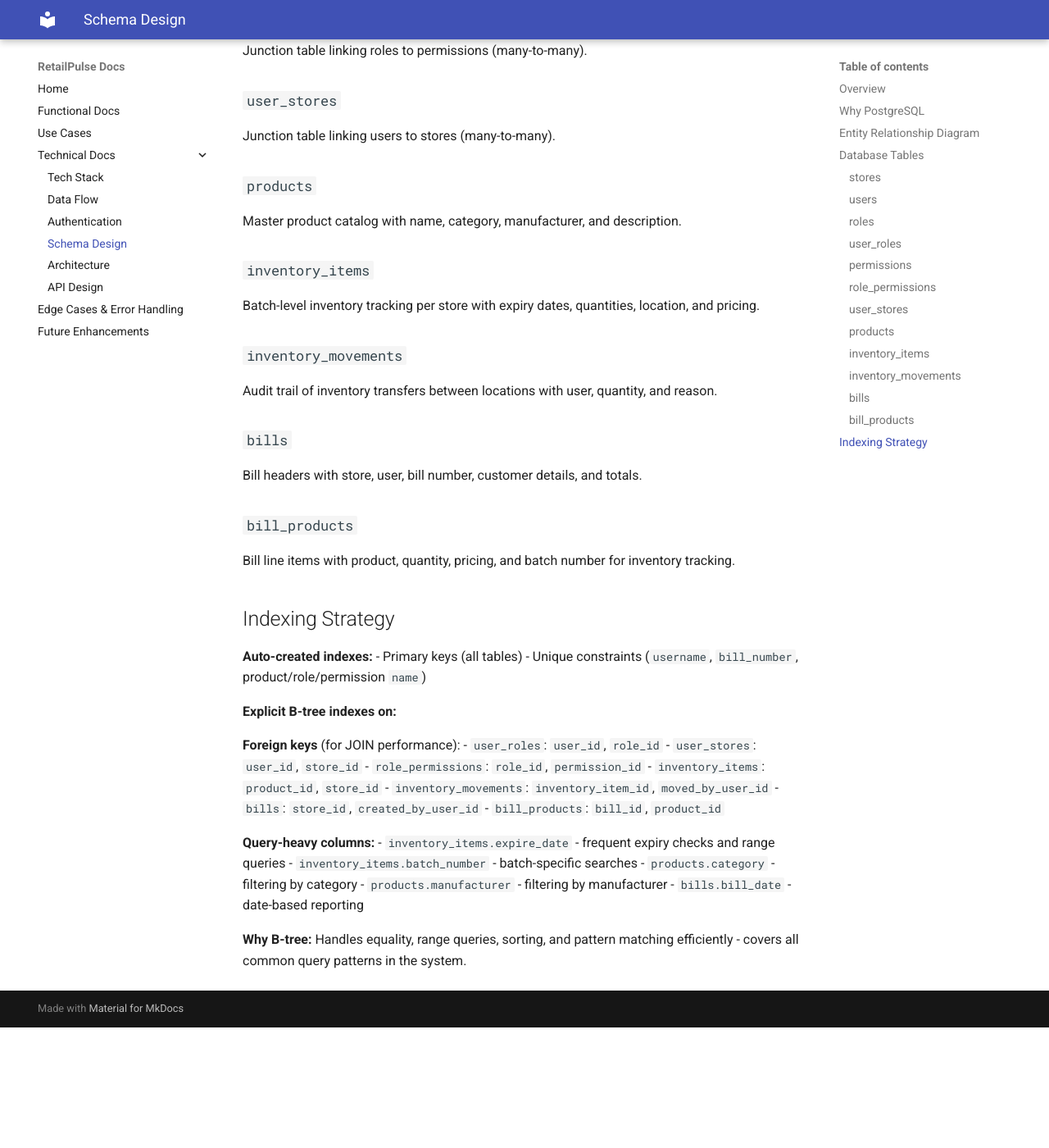
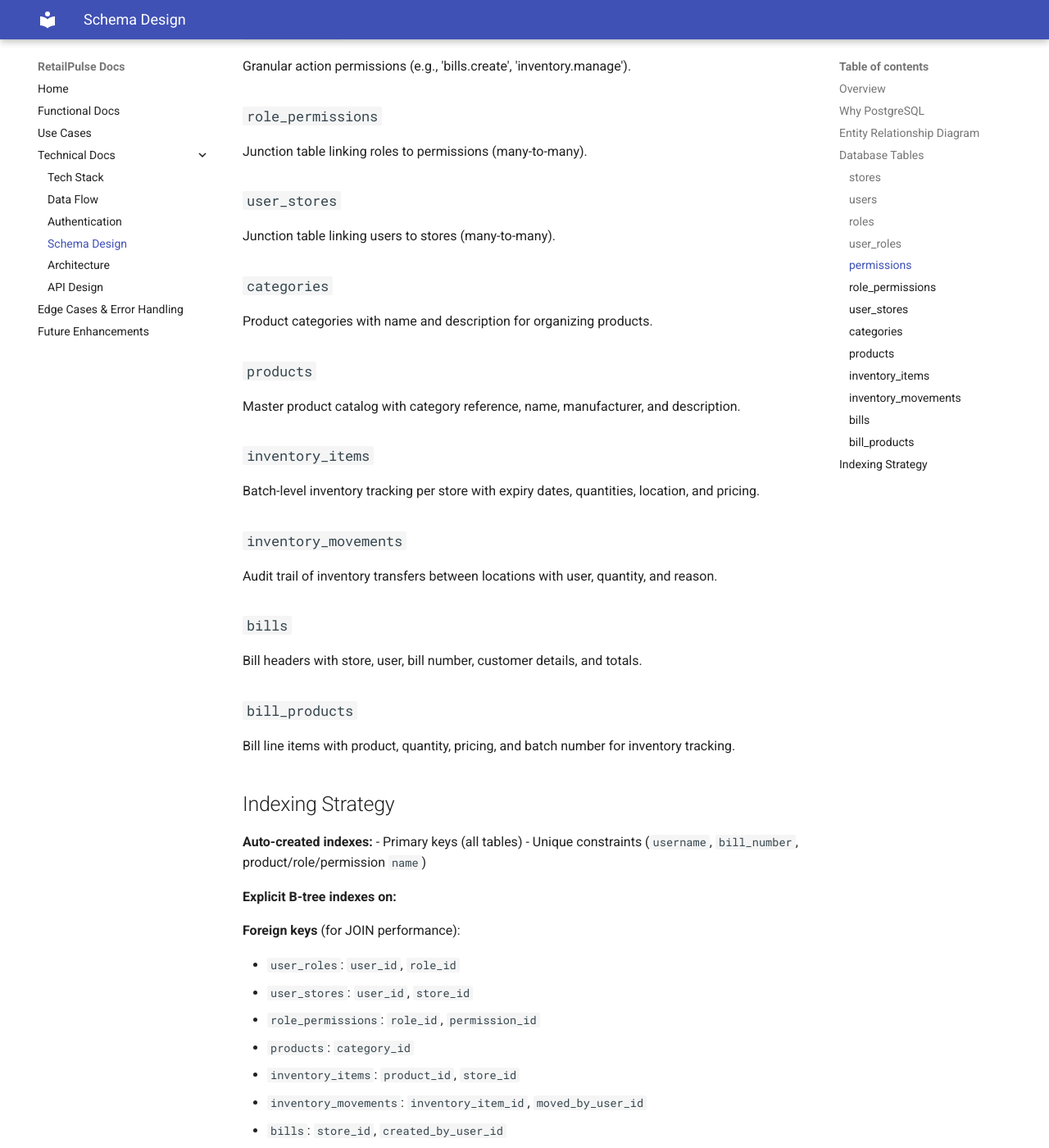
Before and after one commit to rohitagarwal-gkmit/retailpulse-docs, an MkDocs documentation site: the page built from docs/technical/schema_design.md, in a window 1280 px wide and 1400 px high, scrolled down 1884 px. Shown: the whole window at 82% size. Built offline with MkDocs 1.6.1 and Material for MkDocs 9.7.7, drawn with Linux system fonts in a browser that asks for light colours; before the commit the page ends 3137 px from its top, so only the background shows below that; some of the changed text lies outside the part shown.

Commit message:
[docs]: Add categories table and update product references in database schema

```diff
--- a/docs/technical/schema_design.md
+++ b/docs/technical/schema_design.md
@@ -30,6 +30,7 @@ erDiagram
     stores ||--|{ inventory_items : "has"
     users ||--o{ bills : "creates"
     users ||--o{ inventory_movements : "performs"
+    categories ||--o{ products : "has"
     products ||--o{ inventory_items : "is an instance of"
     bills ||--|{ bill_products : "contains"
     products ||--o{ bill_products : "appears in"
@@ -101,10 +102,20 @@ erDiagram
         timestamptz deleted_at
     }
 
+    categories {
+        int id PK
+        varchar name UK
+        text description
+        boolean is_active
+        timestamptz created_at
+        timestamptz updated_at
+        timestamptz deleted_at
+    }
+
     products {
         int id PK
+        int category_id FK
         varchar name UK
-        varchar category
         varchar manufacturer
         text description
         boolean is_active
@@ -200,8 +211,11 @@ Junction table linking roles to permissions (many-to-many).
 ### `user_stores`
 Junction table linking users to stores (many-to-many).
 
+### `categories`
+Product categories with name and description for organizing products.
+
 ### `products`
-Master product catalog with name, category, manufacturer, and description.
+Master product catalog with category reference, name, manufacturer, and description.
 
 ### `inventory_items`
 Batch-level inventory tracking per store with expiry dates, quantities, location, and pricing.
@@ -224,18 +238,21 @@ Bill line items with product, quantity, pricing, and batch number for inventory
 **Explicit B-tree indexes on:**
 
 **Foreign keys** (for JOIN performance):
+
 - `user_roles`: `user_id`, `role_id`
 - `user_stores`: `user_id`, `store_id`
 - `role_permissions`: `role_id`, `permission_id`
+- `products`: `category_id`
 - `inventory_items`: `product_id`, `store_id`
 - `inventory_movements`: `inventory_item_id`, `moved_by_user_id`
 - `bills`: `store_id`, `created_by_user_id`
 - `bill_products`: `bill_id`, `product_id`
 
 **Query-heavy columns:**
+
 - `inventory_items.expire_date` - frequent expiry checks and range queries
 - `inventory_items.batch_number` - batch-specific searches
-- `products.category` - filtering by category
+- `categories.name` - filtering by category
 - `products.manufacturer` - filtering by manufacturer
 - `bills.bill_date` - date-based reporting
 
```
